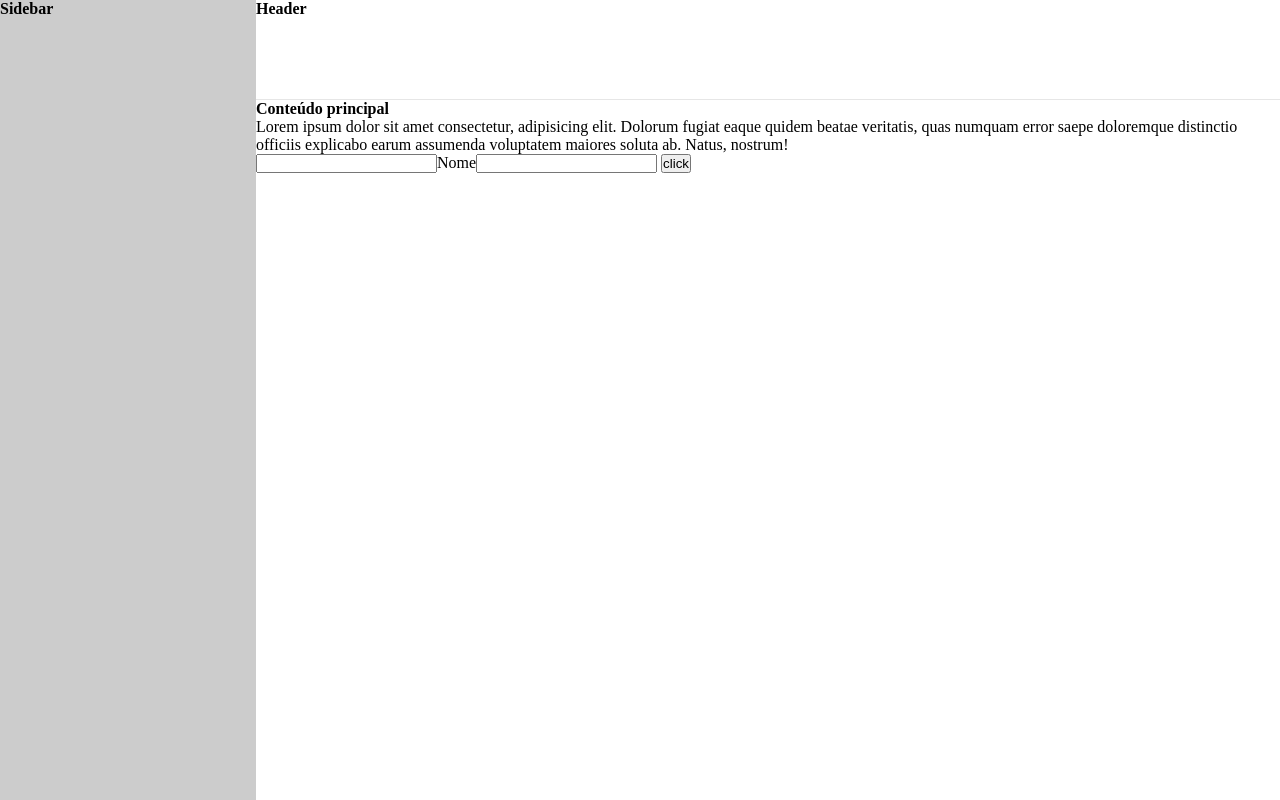
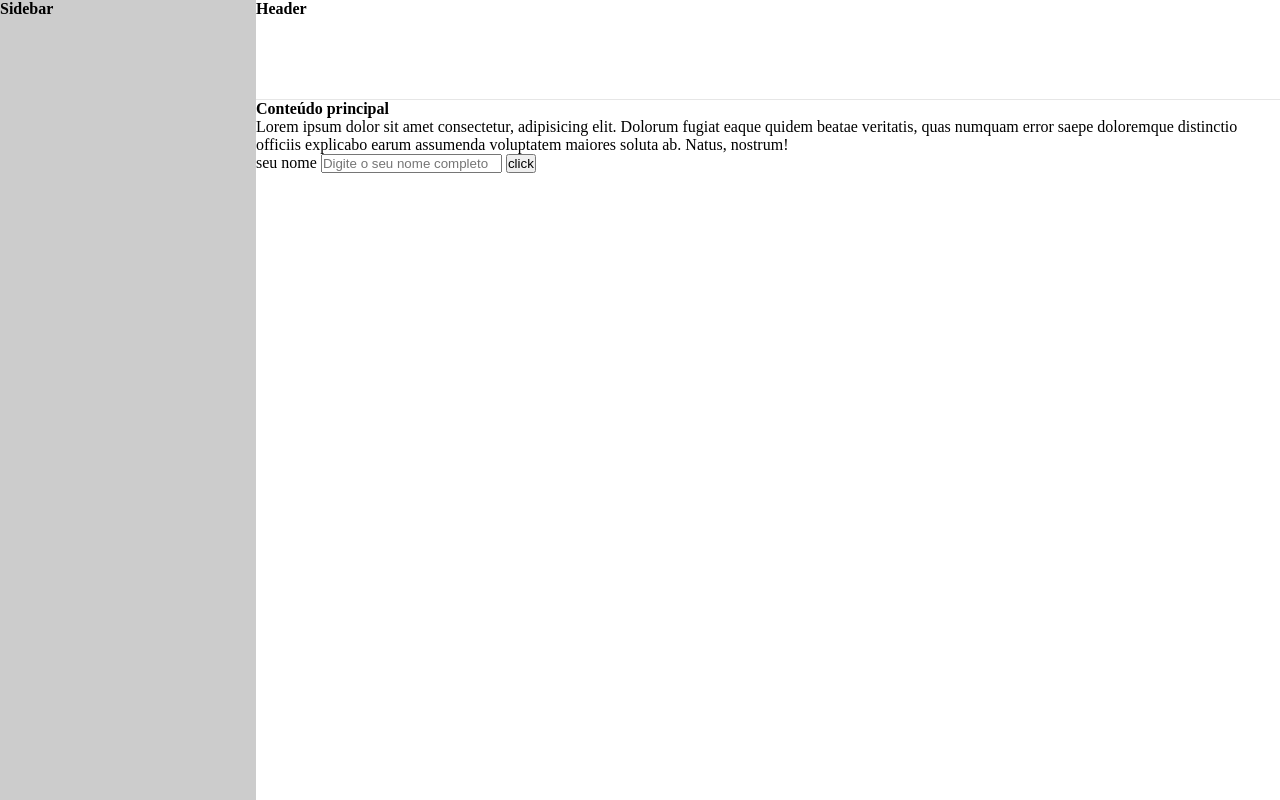
Before and after one commit to LuisFleck/Sistemas-Gerenciamento, a plain HTML site: page index.html in a window 1280 px wide. Drawn offline with Linux system fonts and the light colour scheme.

Commit message:
Update index.html

```diff
--- a/index.html
+++ b/index.html
@@ -22,7 +22,9 @@
                 quas numquam error saepe doloremque distinctio officiis explicabo earum assumenda voluptatem maiores
                 soluta ab. Natus, nostrum!
             </p>
-            <input><label>Nome<input/></label>
+            <label for="input-name">seu nome</label>
+            <input type="text" id="input-name" placeholder="Digite o seu nome completo" required/>
+
             <button>click</button>
         </main>
     </section>
```
